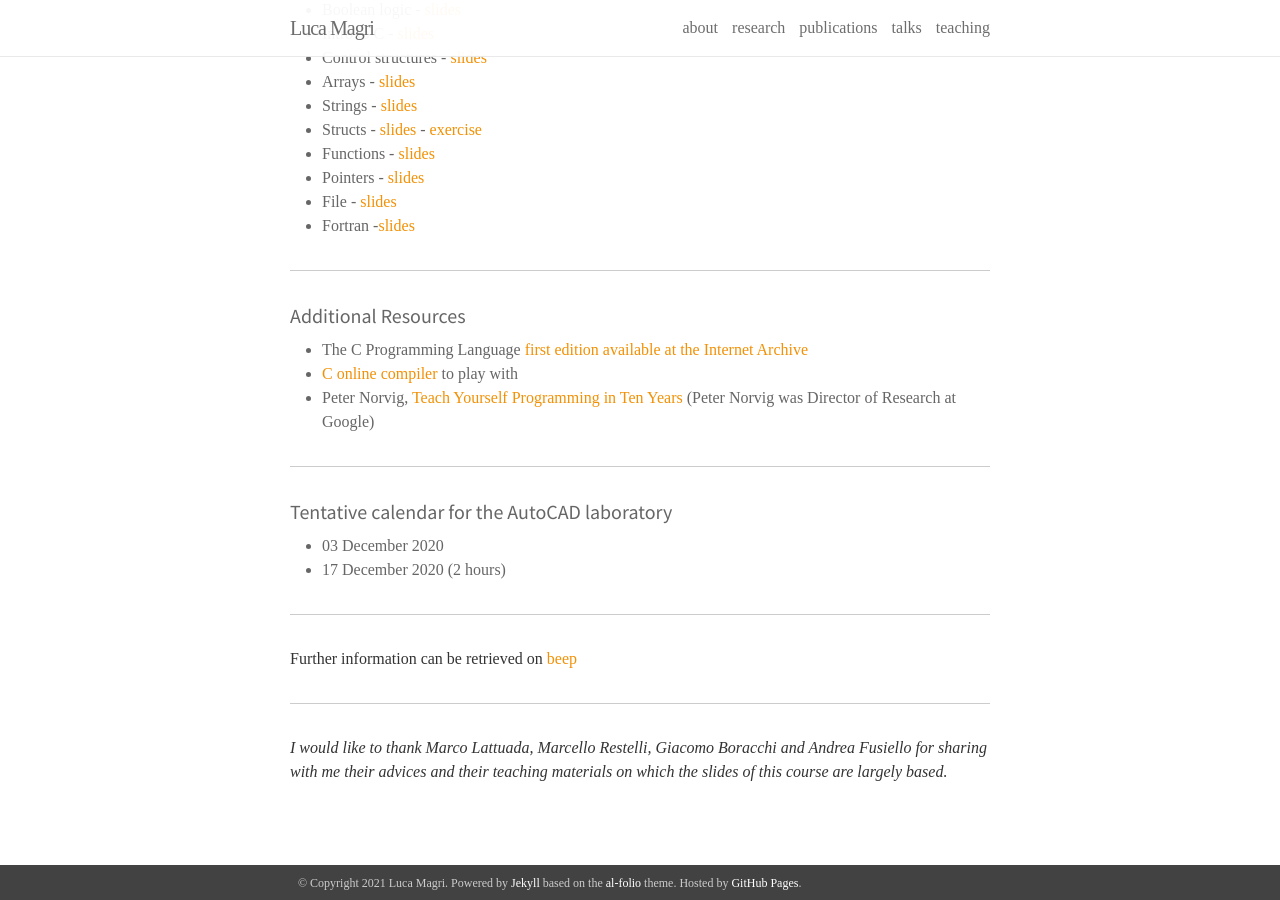
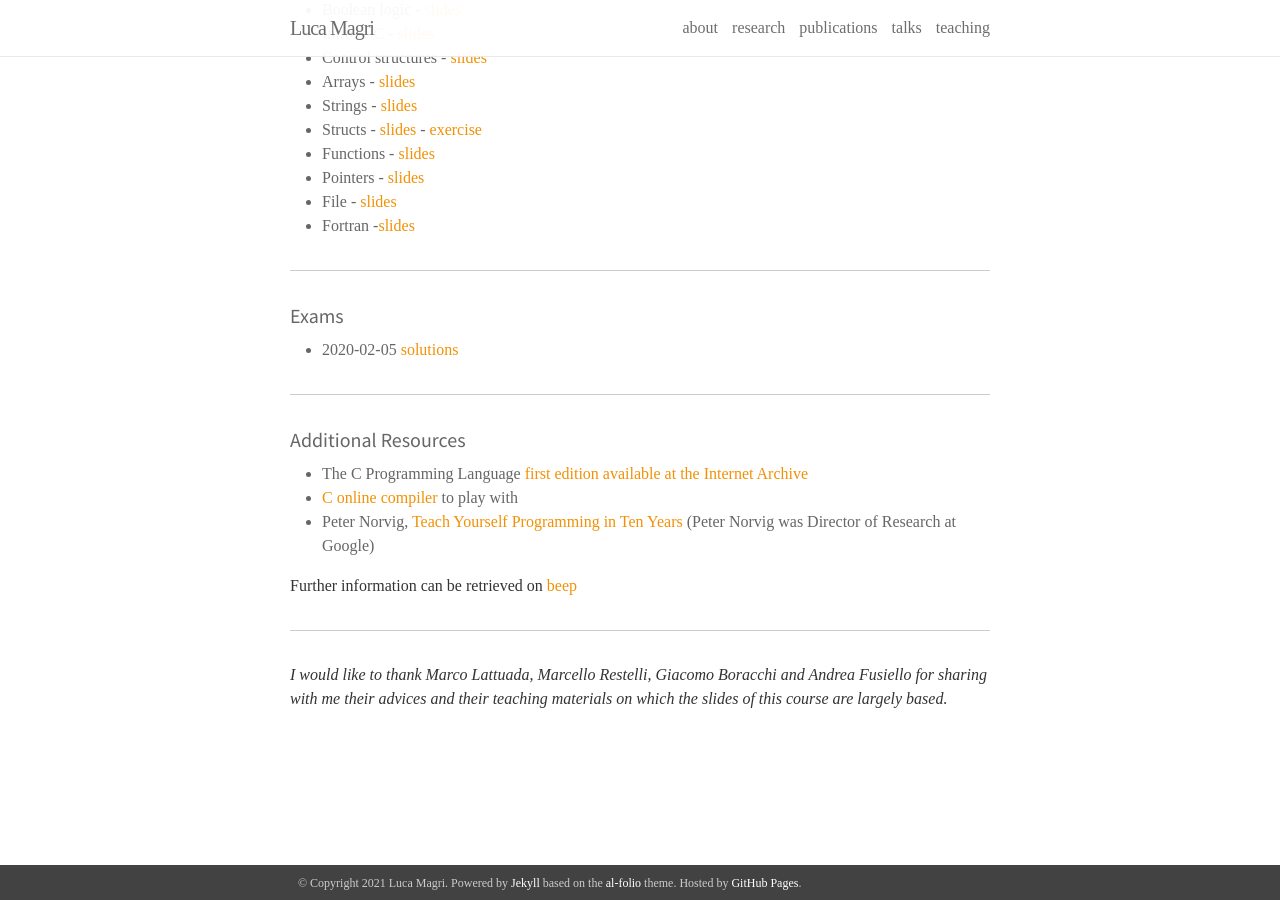
Before and after one commit to magrilu/magrilu.github.io, a Jekyll site: the page built from _pages/cs.md, in a window 1280 px wide and 900 px high, scrolled down 513 px. Built offline with Jekyll 4.4.1, drawn with Linux system fonts in a browser that asks for light colours; nearby versions of some CDN libraries; some web fonts are replaced.

Commit message:
add exam solutions

```diff
--- a/_pages/cs.md
+++ b/_pages/cs.md
@@ -31,18 +31,21 @@ The basic notions of computer programming (programming language, abstraction tec
 
 
 ***
+
+
+#### Exams
+* 2020-02-05 [solutions][exam20210205]
+
+
+***
+
 ####  Additional Resources
 
 * The C Programming Language [first edition available at the Internet Archive][book]
 * [C online compiler][onlineCompiler] to play with
 * Peter Norvig, [Teach Yourself Programming in Ten Years][programmingIn10] (Peter Norvig was Director of Research at Google)
 
-***
-#### Tentative calendar for the AutoCAD laboratory
-* 03 December 2020
-* 17 December 2020 (2 hours)
 
-***
 Further information can be retrieved on
 [beep][beep]
 
```
Also changed, not shown: other parts of _pages/cs.md (+3 -0 lines).
